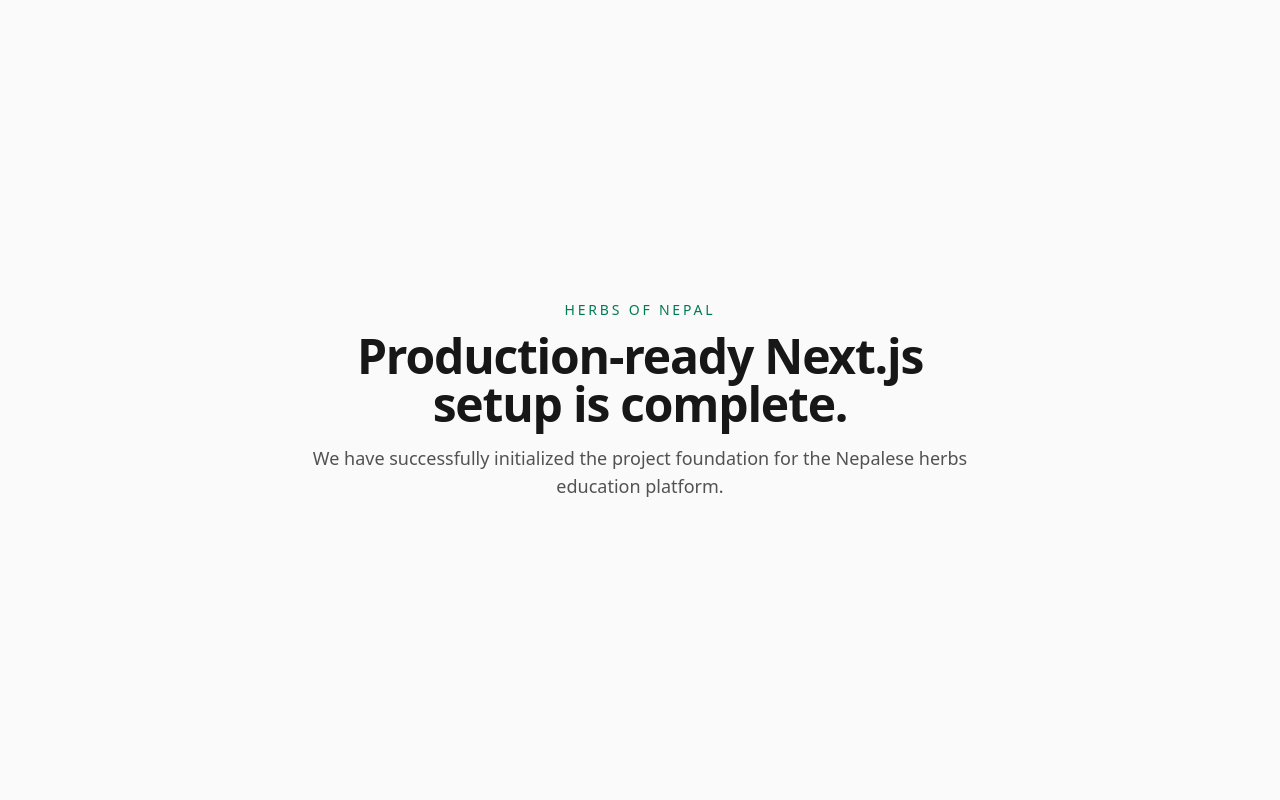
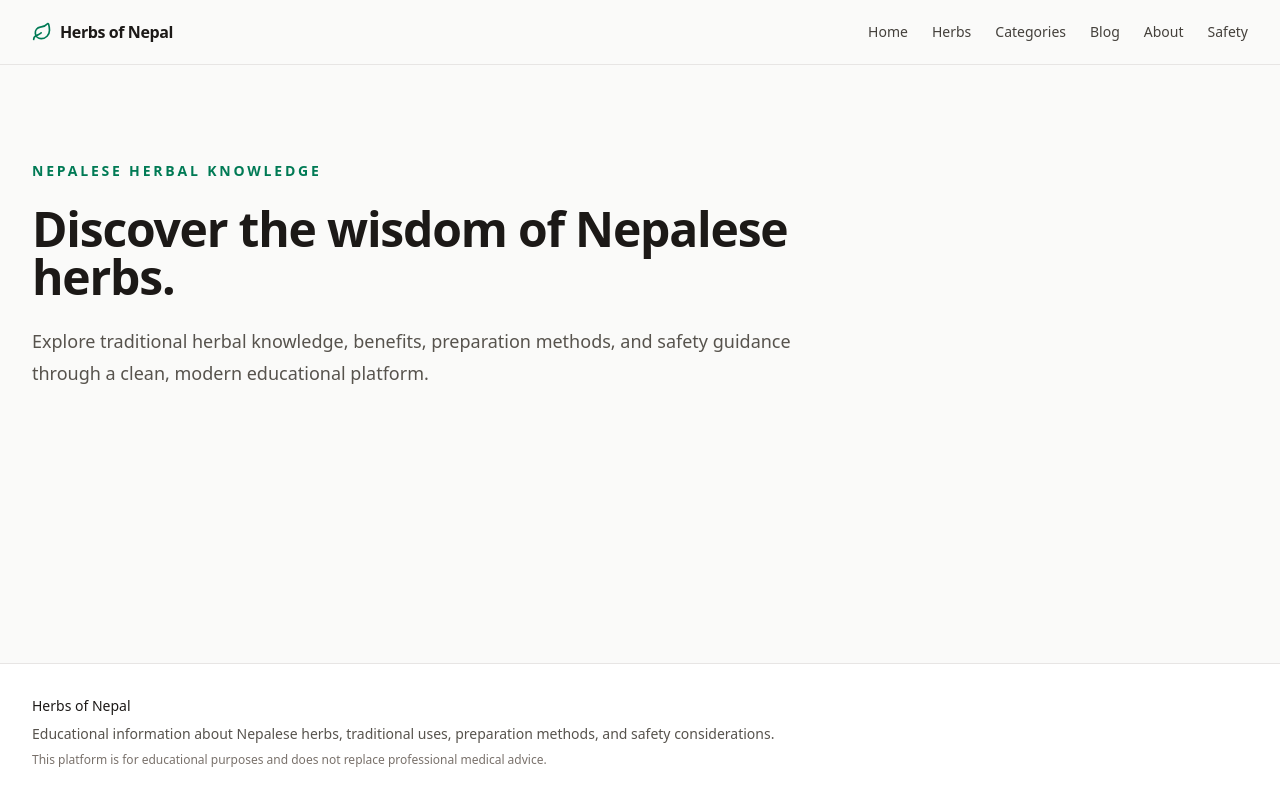
Before and after one commit to bhandeystruck/herbs-of-nepal, a Next.js app: page / in a window 1280 px wide. Built offline with nearby package versions, Linux system fonts and the light colour scheme.

Commit message:
core files and structure created

```diff
--- /dev/null
+++ b/src/app/(admin)/admin/page.tsx
@@ -0,0 +1,21 @@
+/**
+ * Admin landing page placeholder.
+ * This confirms the admin route group is working.
+ */
+export default function AdminPage() {
+  return (
+    <main className="flex min-h-[70vh] items-center justify-center px-6">
+      <div className="max-w-xl text-center">
+        <p className="text-sm font-semibold uppercase tracking-[0.2em] text-emerald-700">
+          Admin Area
+        </p>
+        <h1 className="mt-3 text-3xl font-bold tracking-tight text-stone-900">
+          Admin architecture is ready.
+        </h1>
+        <p className="mt-4 text-stone-600">
+          We will build authentication and CRUD functionality in the admin phase.
+        </p>
+      </div>
+    </main>
+  );
+}
--- /dev/null
+++ b/src/app/(public)/layout.tsx
@@ -0,0 +1,19 @@
+import { SiteFooter } from "@/components/layout/site-footer";
+import { SiteHeader } from "@/components/layout/site-header";
+
+/**
+ * Shared layout for all public-facing pages.
+ */
+export default function PublicLayout({
+  children,
+}: Readonly<{
+  children: React.ReactNode;
+}>) {
+  return (
+    <div className="flex min-h-screen flex-col">
+      <SiteHeader />
+      <div className="flex-1">{children}</div>
+      <SiteFooter />
+    </div>
+  );
+}
--- /dev/null
+++ b/src/app/(public)/page.tsx
@@ -0,0 +1,28 @@
+import { Container } from "@/components/layout/container";
+
+/**
+ * Public homepage placeholder.
+ * We will replace this with a full homepage UI later.
+ */
+export default function HomePage() {
+  return (
+    <main className="py-16 sm:py-24">
+      <Container>
+        <div className="max-w-3xl space-y-6">
+          <p className="text-sm font-semibold uppercase tracking-[0.2em] text-emerald-700">
+            Nepalese Herbal Knowledge
+          </p>
+
+          <h1 className="text-4xl font-bold tracking-tight text-stone-900 sm:text-5xl">
+            Discover the wisdom of Nepalese herbs.
+          </h1>
+
+          <p className="text-lg leading-8 text-stone-600">
+            Explore traditional herbal knowledge, benefits, preparation methods,
+            and safety guidance through a clean, modern educational platform.
+          </p>
+        </div>
+      </Container>
+    </main>
+  );
+}
--- a/src/app/layout.tsx
+++ b/src/app/layout.tsx
@@ -1,37 +1,57 @@
 import type { Metadata } from "next";
-import { Geist, Geist_Mono } from "next/font/google";
 import "./globals.css";
-
-const geistSans = Geist({
-  variable: "--font-geist-sans",
-  subsets: ["latin"],
-});
-
-const geistMono = Geist_Mono({
-  variable: "--font-geist-mono",
-  subsets: ["latin"],
-});
+import { SITE_CONFIG } from "@/lib/constants/site";
 
 /**
- * Global SEO metadata for the application.
+ * Root metadata for the application.
+ * This acts as the default metadata layer for the full app.
  */
 export const metadata: Metadata = {
-  title: "Herbs of Nepal",
-  description:
-    "Discover Nepalese herbs, their benefits, traditional uses, preparation methods, and safety information.",
+  metadataBase: new URL(SITE_CONFIG.url),
+  title: {
+    default: SITE_CONFIG.name,
+    template: `%s | ${SITE_CONFIG.name}`,
+  },
+  description: SITE_CONFIG.description,
+  applicationName: SITE_CONFIG.name,
+  keywords: [
+    "Nepalese herbs",
+    "Herbs of Nepal",
+    "Ayurvedic herbs",
+    "Himalayan herbs",
+    "medicinal plants Nepal",
+    "traditional herbal uses",
+  ],
+  authors: [{ name: "Herbs of Nepal" }],
+  creator: "Herbs of Nepal",
+  openGraph: {
+    type: "website",
+    locale: "en_US",
+    url: SITE_CONFIG.url,
+    title: SITE_CONFIG.name,
+    description: SITE_CONFIG.description,
+    siteName: SITE_CONFIG.name,
+  },
+  twitter: {
+    card: "summary_large_image",
+    title: SITE_CONFIG.name,
+    description: SITE_CONFIG.description,
+  },
 };
 
+/**
+ * Root layout applied to the whole application.
+ */
 export default function RootLayout({
   children,
 }: Readonly<{
   children: React.ReactNode;
 }>) {
   return (
-    <html
-      lang="en"
-      className={`${geistSans.variable} ${geistMono.variable} h-full antialiased`}
-    >
-      <body className="bg-white text-neutral-900 antialiased">{children}</body>
+    <html lang="en">
+      <body className="min-h-screen bg-stone-50 text-stone-900 antialiased">
+        {children}
+      </body>
     </html>
   );
 }
--- a/src/app/page.tsx
+++ /dev/null
@@ -1,20 +0,0 @@
-export default function HomePage() {
-  return (
-    <main className="flex min-h-screen items-center justify-center bg-neutral-50 px-6">
-      <div className="max-w-2xl text-center">
-        <p className="mb-3 text-sm font-medium uppercase tracking-[0.2em] text-emerald-700">
-          Herbs of Nepal
-        </p>
-
-        <h1 className="text-4xl font-bold tracking-tight text-neutral-900 sm:text-5xl">
-          Production-ready Next.js setup is complete.
-        </h1>
-
-        <p className="mt-4 text-base leading-7 text-neutral-600 sm:text-lg">
-          We have successfully initialized the project foundation for the Nepalese herbs
-          education platform.
-        </p>
-      </div>
-    </main>
-  );
-}
--- /dev/null
+++ b/src/components/layout/container.tsx
@@ -0,0 +1,17 @@
+import { cn } from "@/lib/utils/cn";
+
+type ContainerProps = {
+  children: React.ReactNode;
+  className?: string;
+};
+
+/**
+ * Shared page container for consistent horizontal spacing and max width.
+ */
+export function Container({ children, className }: ContainerProps) {
+  return (
+    <div className={cn("mx-auto w-full max-w-7xl px-4 sm:px-6 lg:px-8", className)}>
+      {children}
+    </div>
+  );
+}
--- /dev/null
+++ b/src/components/layout/site-footer.tsx
@@ -0,0 +1,24 @@
+import { Container } from "@/components/layout/container";
+
+/**
+ * Main public site footer.
+ */
+export function SiteFooter() {
+  return (
+    <footer className="border-t border-stone-200 bg-white">
+      <Container className="py-8">
+        <div className="space-y-2 text-sm text-stone-600">
+          <p className="font-medium text-stone-900">Herbs of Nepal</p>
+          <p>
+            Educational information about Nepalese herbs, traditional uses,
+            preparation methods, and safety considerations.
+          </p>
+          <p className="text-xs text-stone-500">
+            This platform is for educational purposes and does not replace
+            professional medical advice.
+          </p>
+        </div>
+      </Container>
+    </footer>
+  );
+}
--- /dev/null
+++ b/src/components/layout/site-header.tsx
@@ -0,0 +1,35 @@
+import Link from "next/link";
+import { Leaf } from "lucide-react";
+import { Container } from "@/components/layout/container";
+import { SITE_CONFIG } from "@/lib/constants/site";
+
+/**
+ * Main public site header.
+ * Minimal for now, but already structured for future navigation enhancements.
+ */
+export function SiteHeader() {
+  return (
+    <header className="sticky top-0 z-40 border-b border-stone-200 bg-stone-50/90 backdrop-blur">
+      <Container className="flex h-16 items-center justify-between">
+        <Link href="/" className="flex items-center gap-2">
+          <Leaf className="h-5 w-5 text-emerald-700" />
+          <span className="text-base font-semibold tracking-tight text-stone-900">
+            {SITE_CONFIG.name}
+          </span>
+        </Link>
+
+        <nav className="hidden items-center gap-6 md:flex">
+          {SITE_CONFIG.navLinks.map((link) => (
+            <Link
+              key={link.href}
+              href={link.href}
+              className="text-sm font-medium text-stone-700 transition hover:text-emerald-700"
+            >
+              {link.label}
+            </Link>
+          ))}
+        </nav>
+      </Container>
+    </header>
+  );
+}
--- /dev/null
+++ b/src/lib/constants/site.ts
@@ -0,0 +1,36 @@
+/**
+ * Central site-wide configuration.
+ * Keeping this in one place prevents hardcoded values across the codebase.
+ */
+export const SITE_CONFIG = {
+  name: "Herbs of Nepal",
+  description:
+    "A modern educational platform exploring Nepalese herbs, their benefits, traditional uses, preparation methods, and safety guidance.",
+  url: "http://localhost:3000",
+  navLinks: [
+    {
+      label: "Home",
+      href: "/",
+    },
+    {
+      label: "Herbs",
+      href: "/herbs",
+    },
+    {
+      label: "Categories",
+      href: "/categories",
+    },
+    {
+      label: "Blog",
+      href: "/blog",
+    },
+    {
+      label: "About",
+      href: "/about",
+    },
+    {
+      label: "Safety",
+      href: "/safety",
+    },
+  ],
+} as const;
--- /dev/null
+++ b/src/lib/prisma/client.ts
@@ -0,0 +1,18 @@
+import { PrismaClient } from "@prisma/client";
+
+/**
+ * Prevents multiple Prisma Client instances in development due to hot reloading.
+ */
+const globalForPrisma = globalThis as unknown as {
+  prisma?: PrismaClient;
+};
+
+export const db =
+  globalForPrisma.prisma ??
+  new PrismaClient({
+    log: process.env.NODE_ENV === "development" ? ["warn", "error"] : ["error"],
+  });
+
+if (process.env.NODE_ENV !== "production") {
+  globalForPrisma.prisma = db;
+}
--- /dev/null
+++ b/src/lib/seo/metadata.ts
@@ -0,0 +1,36 @@
+import type { Metadata } from "next";
+import { SITE_CONFIG } from "@/lib/constants/site";
+
+type MetadataInput = {
+  title: string;
+  description: string;
+  path?: string;
+};
+
+/**
+ * Helper for generating consistent page metadata.
+ */
+export function createMetadata({
+  title,
+  description,
+  path = "",
+}: MetadataInput): Metadata {
+  const url = `${SITE_CONFIG.url}${path}`;
+
+  return {
+    title,
+    description,
+    openGraph: {
+      title,
+      description,
+      url,
+      siteName: SITE_CONFIG.name,
+      type: "website",
+    },
+    twitter: {
+      card: "summary_large_image",
+      title,
+      description,
+    },
+  };
+}
```
